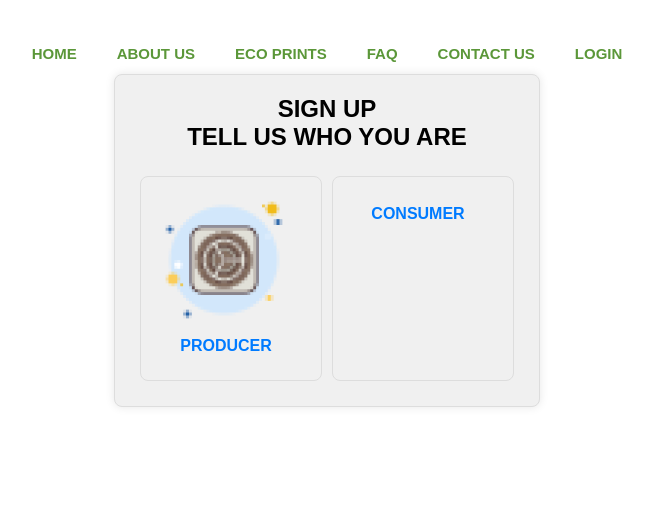
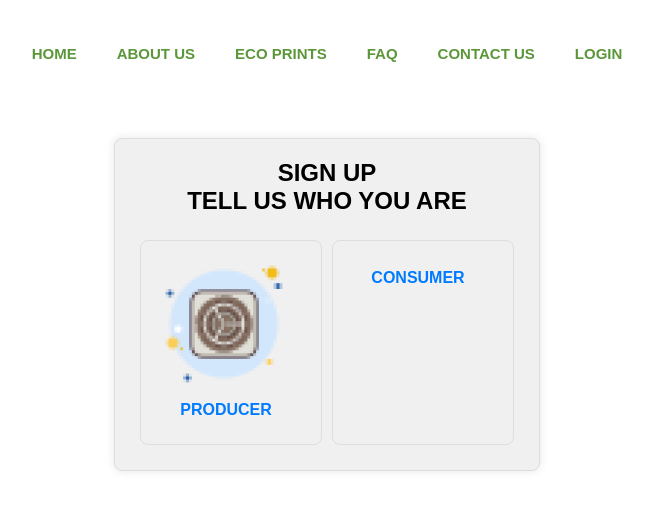
Before and after one commit to Lakshmipriya0404/e-waste-portal, a React (Vite) app: page /signup in a window 1280 px wide. Shown: the top 510 px of the page, without its empty margins (313-966 px from the left). Built offline with nearby package versions, Linux system fonts and the light colour scheme.

Commit message:
fix: signup style

```diff
--- a/src/routes/Signup/Signup.module.css
+++ b/src/routes/Signup/Signup.module.css
@@ -15,7 +15,7 @@
   padding: 20px;
   width: 30%;
   box-shadow: 0 0 10px rgba(0, 0, 0, 0.1); /* Add a subtle box shadow */
-  margin: 20px; /* Add margin as needed */
+  margin-top: 10%;
 }
 
 .signupheader {
```
